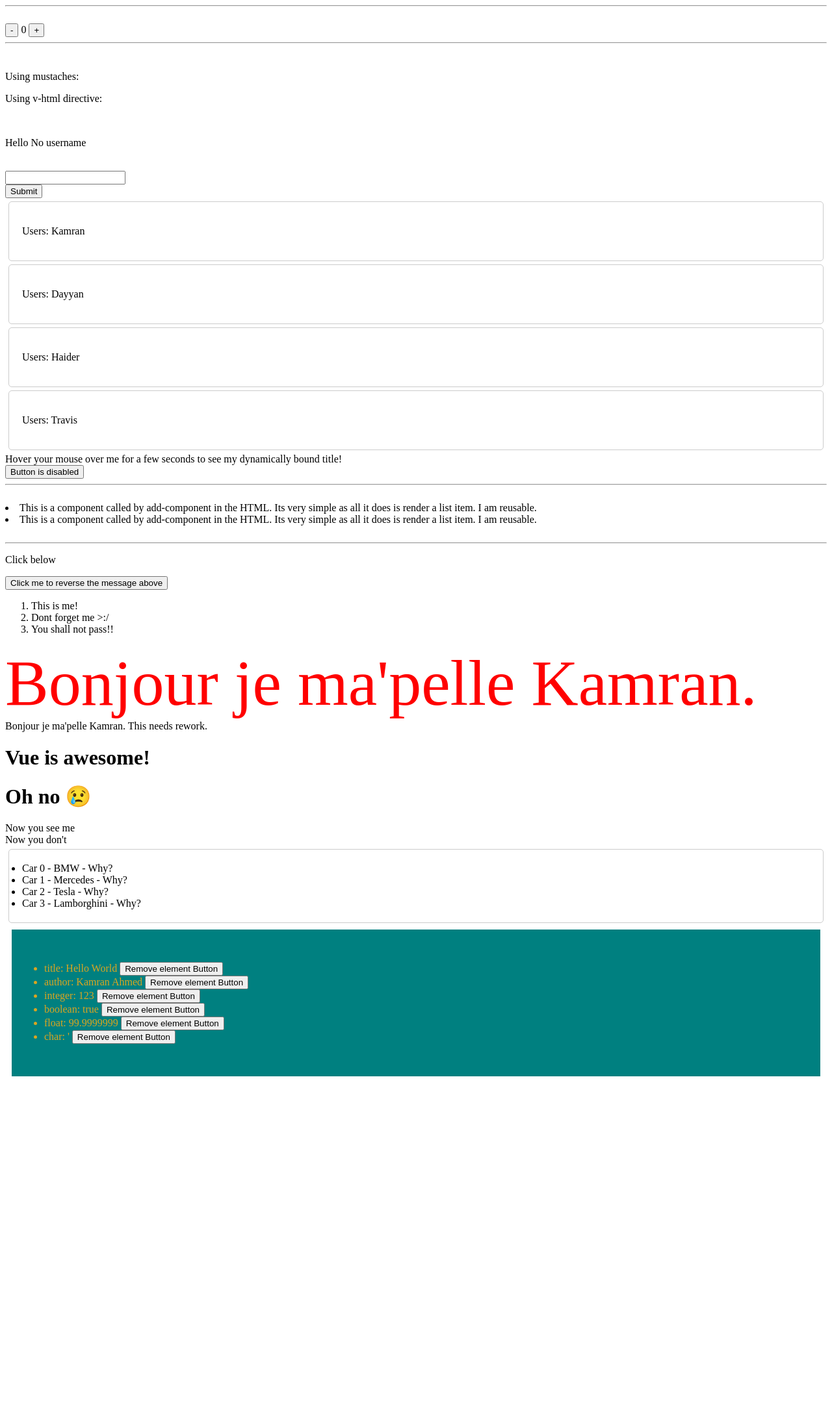
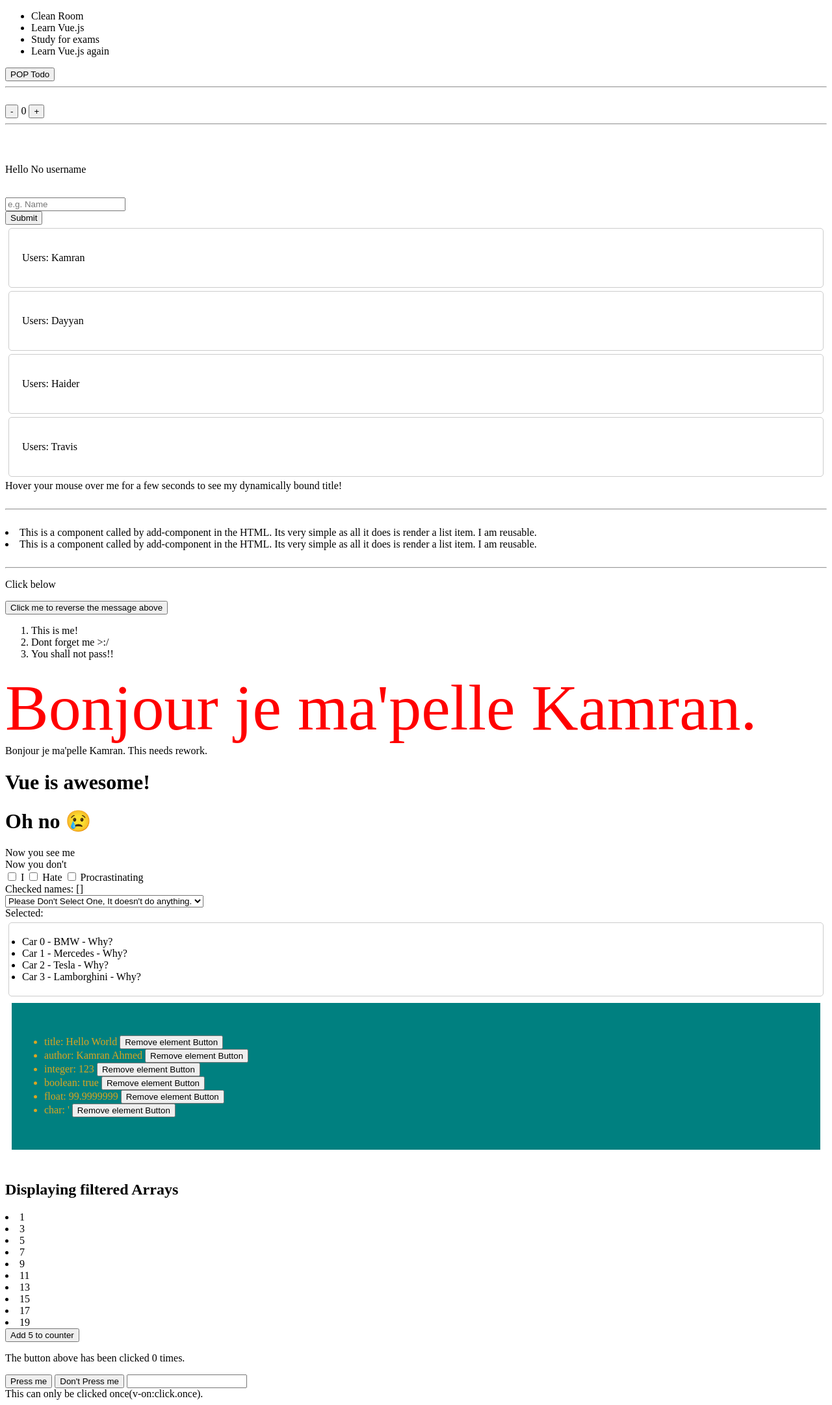
Before and after one commit to Kamran6433/Learning_Vue.js, a plain HTML site: page index.html in a window 1280 px wide. Shown: the whole page at 65% size. Before the commit the page ends 1667 px from the top, so only its background shows below. Drawn offline with nearby package versions, Linux system fonts and the light colour scheme.

Commit message:
Working through vue.js material.

```diff
--- a/app.js
+++ b/app.js
@@ -29,6 +29,12 @@ var app = new Vue({
                 {username: 'Dayyan'},
                 {username: 'Haider'},
                 {username: 'Travis'}
+            ],
+            todos: [
+                'Clean Room',
+                'Learn Vue.js',
+                'Study for exams',
+                'Learn Vue.js again'
             ]
         }
     },
@@ -41,6 +47,9 @@ var app = new Vue({
         },
         submit() {
             console.log(this.username);
+        },
+        removeTodo() {
+            app.todos.pop()
         }
     }
 });
@@ -114,3 +123,44 @@ var vvv = new Vue({
         }
     }
 });
+
+var WHAT = new Vue({
+    el: '#WHAT',
+    data: {
+        numbers: [1,2,3,4,5,6,7,8,9,10,11,12,13,14,15,16,17,18,19,20]
+    },
+    computed: {
+        oddNumbers: function() {
+            return this.numbers.filter(function(number) {
+                return number % 2 === 1
+            })
+        }
+    }
+});
+
+var counter = new Vue({
+    el: '#counter',
+    data: {
+        counter: 0
+    }
+});
+
+var greeting = new Vue({
+    el: '#greeting',
+    methods: {
+        say(message) {
+            alert(message)
+        },
+        submit() {
+            console.log('You have pressed enter.')
+        }
+    }
+});
+
+var check = new Vue({
+    el: '#check',
+    data: {
+        checkedNames: [],
+        selected: ''
+    }
+});
--- a/index.html
+++ b/index.html
@@ -4,6 +4,14 @@
     </head>
     <body>
         <div id="app">
+            <ul v-if="todos.length">
+                <li v-for="todo in todos">
+                  {{ todo }}
+                </li>
+            </ul>
+            <button v-on:click="removeTodo">POP Todo</button>
+            <!-- The button blocks the else statement from connecting to the if statement. -->
+            <!-- <p v-else>No todos left!</p> -->
             <hr>
             <br>
             <button @click="decrement">-</button>
@@ -12,12 +20,12 @@
             <br>
             <hr>
             <br>
-            <p>Using mustaches: {{ rawHtml }}</p>
-            <p>Using v-html directive: <span v-html="rawHtml"></span></p>
+            <!-- <p>Using mustaches: {{ rawHtml }}</p> -->
+            <!-- <p>Using v-html directive: <span v-html="rawHtml"></span></p> -->
             <br>
             <p>Hello {{ username ? username : 'No username' }}</p>
             <br>
-            <input type="text" v-model="username">
+            <input type="text" v-model="username" placeholder="e.g. Name">
             <br>
             <button @click="submit">Submit</button>
             <div class="user" v-for="user in users">
@@ -29,7 +37,7 @@
                 Hover your mouse over me for a few seconds to see my dynamically bound title!
             </span>
             <br>
-            <button v-bind:disabled="isButtonDisabled">Button is disabled</button>
+            <!-- <button v-bind:disabled="isButtonDisabled">Button is disabled</button> -->
             <br>
             <hr>
             <br>
@@ -65,6 +73,26 @@
         <div v-else>
             Now you don't
         </div>
+        <div id="check">
+            <input type="checkbox" id="jack" value="I" v-model="checkedNames">
+            <label for="jack">I</label>
+            <input type="checkbox" id="john" value="Like" v-model="checkedNames">
+            <label for="john">Hate</label>
+            <input type="checkbox" id="mike" value="Vue!" v-model="checkedNames">
+            <label for="mike">Procrastinating</label>
+            <br>
+            <span>Checked names: {{ checkedNames }}</span>
+            <br>
+            <select v-model="selected">
+                <option disabled value="">Please Don't Select One, It doesn't do anything.</option>
+                <option>React</option>
+                <option>Vue</option>
+                <option>Kamran</option>
+                <option>TopGrad</option>
+            </select>
+            <br>
+            <span>Selected: {{ selected }}</span>
+        </div>
         <ul id="for-loop-example">
             <li v-for="(car, index) in cars" :key="car.message">
                 Car {{ index }} - {{ car.message }} - {{ why }}
@@ -77,6 +105,22 @@
 
             </li>
         </ul>
+        <br>
+        <h2>Displaying filtered Arrays</h2>
+        <div id="WHAT">
+            <li v-for="n in oddNumbers">{{ n }}</li>
+        </div>
+        <div id="counter">
+            <button v-on:click="counter += 5">Add 5 to counter</button>
+            <p>The button above has been clicked {{ counter }} times.</p>
+        </div>
+        <div id="greeting">
+            <button v-on:click="say('Congratulations you have won an Iphone 14!')">Press me</button>
+            <button v-on:click="say('WHYYYYYYYY >:/')">Don't Press me</button>
+            <input v-on:keyup.enter="submit">
+        </div>
+        <!-- When listening for keyboard events, we can use v-on to listen for key events. -->
+        <a v-on:click.once="doThis">This can only be clicked once(v-on:click.once).</a>
         <script src="https://cdn.jsdelivr.net/npm/vue@2.7.14/dist/vue.js"></script>
         <script src="app.js"></script>
         <link href="style.css" rel="stylesheet">
```
